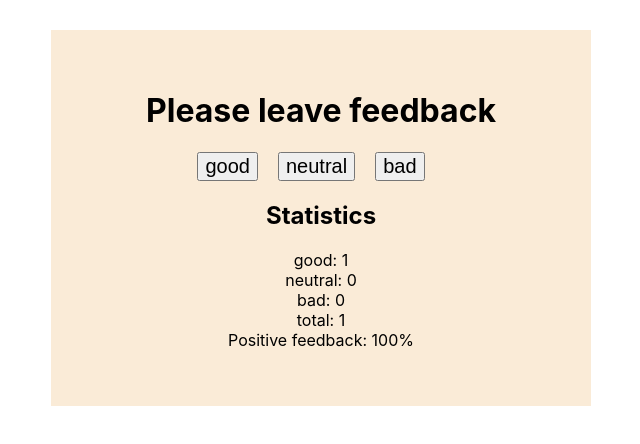
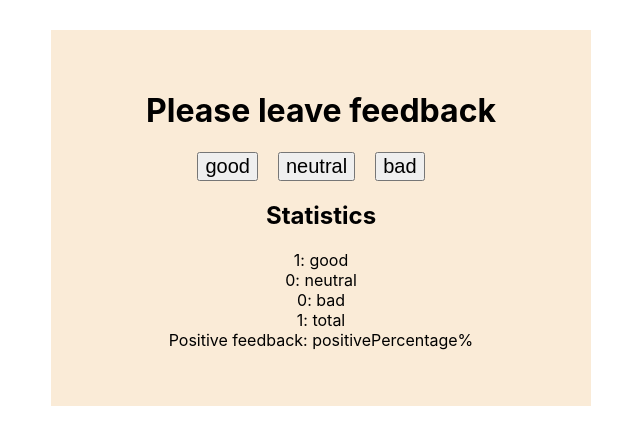
Before and after one commit to AnArzhanykh/react-02-feedback, a React (Create React App) app: page / in a window 1280 px wide. Both pictures are taken after a click on the button "good". Shown: the top 444 px of the page, without its empty margins (319-959 px from the left). Built offline with nearby package versions, Linux system fonts and the light colour scheme.

Commit message:
statistics

```diff
--- a/src/components/FeedbackOptions/FeedbackOptions.js
+++ b/src/components/FeedbackOptions/FeedbackOptions.js
@@ -12,7 +12,7 @@ const FeedbackOptions = ({options, onLeaveFeedback }) =>{
                                                 key={item}
                                                 onClick={()=>onLeaveFeedback(item)}>
                                                     {item}
-                                        </button>)}
+                                </button>)}
         </div>
     )
 }
--- a/src/components/Statistics/Statistics .js
+++ b/src/components/Statistics/Statistics .js
@@ -3,20 +3,15 @@ import styles from './Statistics.module.css'
 
 
 const Statistics = (props) => {
-    // console.log(countPositiveFeedbackPercentage);
-    // return(
-    //     <div>
-    //         <div>{countTotalFeedback()} </div>
-    //         <div>{countPositiveFeedbackPercentage()}%</div>
-    //     </div>
-    // )
 
-    const listItems = Object.keys(props).map((name, index) =>{
-        const obj = {};
-        obj[name] = props[name];
+
+    const listItems = Object.keys(props).map((name) =>{
+        // const obj = {};
+        // console.log(name);
+        // obj[name] = props[name];
         return ('positivePercentage' === name) ?
-            <li key ={index} className={styles.item}> Positive feedback: {obj[name]}%</li>
-            : <li key ={index} className={styles.item}> {name}: {obj[name]}</li>
+            <li key ={name} className={styles.item}> Positive feedback: {[name]}%</li>
+            : <li key ={name} className={styles.item}> {props[name]}: {[name]}</li>
     });
 
     return(
```
Also changed, not shown: src/App.js (+0 -51 lines).
